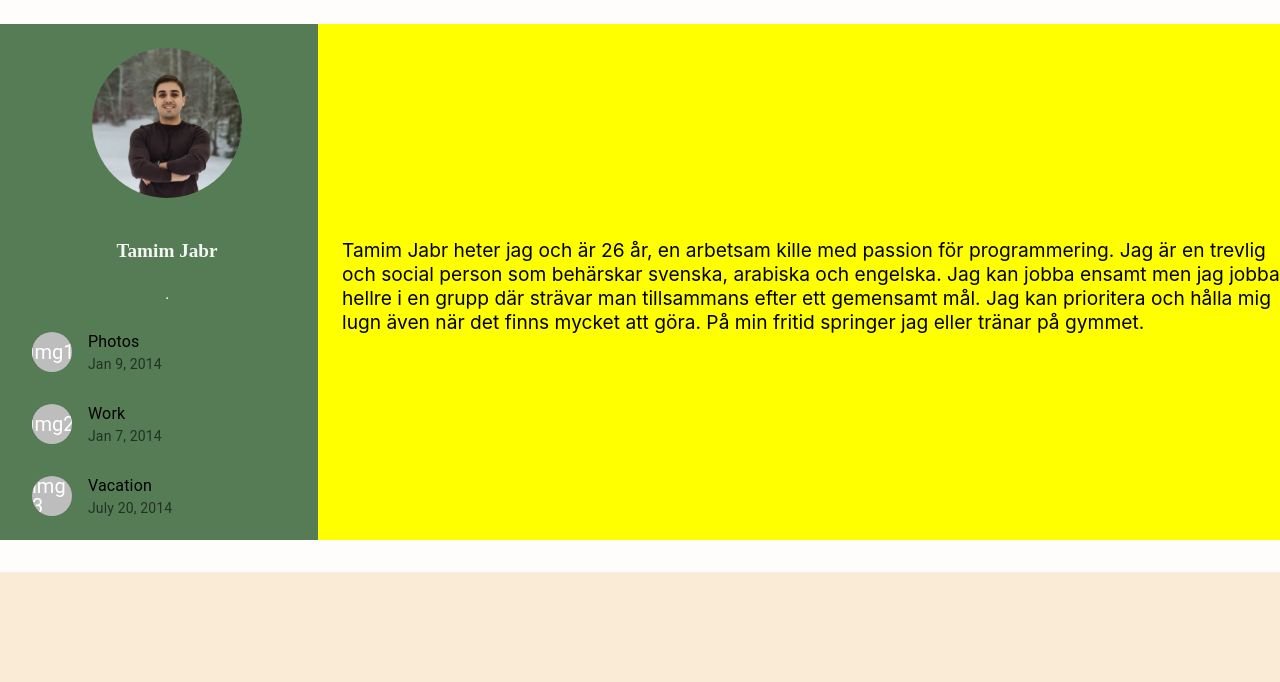
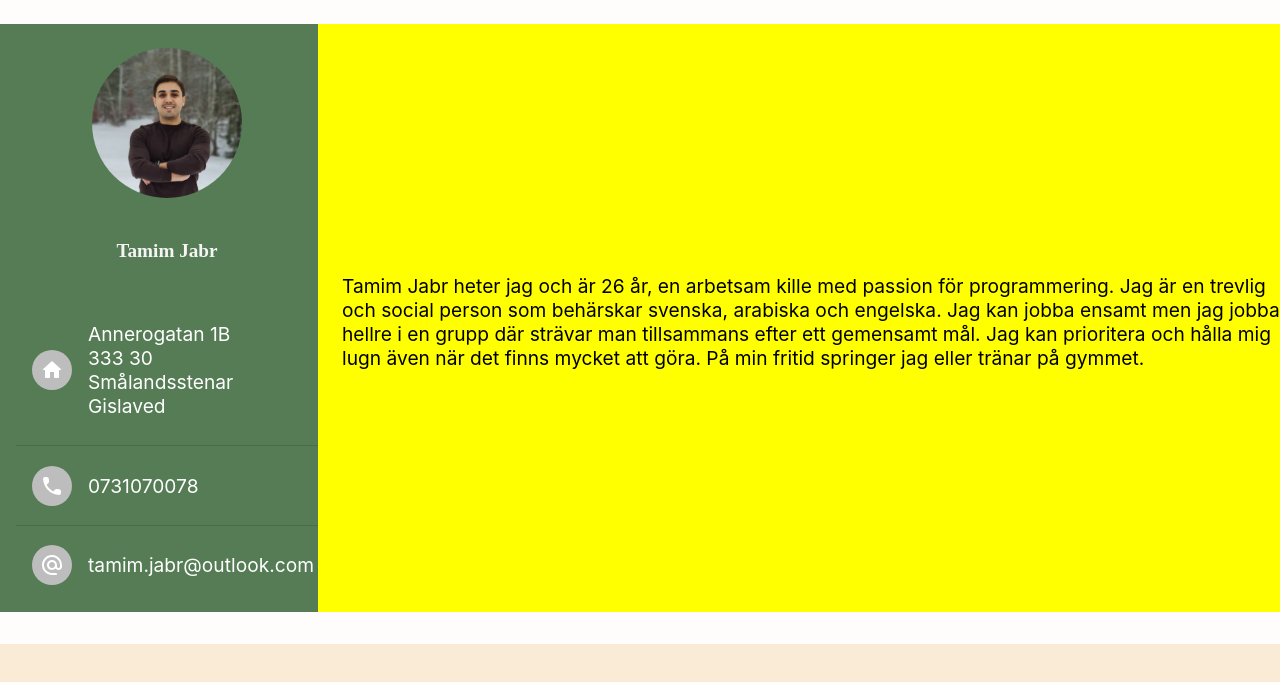
Before and after one commit to Tamimjabr/my-cv-react, a React (Create React App) app: page / in a window 1280 px wide. Shown: the top 682 px of the page. Built offline with nearby package versions, Linux system fonts and the light colour scheme; a web font is replaced by a local one.

Commit message:
add the contact info

```diff
--- a/package.json
+++ b/package.json
@@ -5,6 +5,7 @@
   "dependencies": {
     "@emotion/react": "^11.7.1",
     "@emotion/styled": "^11.6.0",
+    "@mui/icons-material": "^5.2.5",
     "@mui/material": "^5.2.8",
     "@react-spring/types": "^9.4.2",
     "@testing-library/jest-dom": "^5.16.1",
--- a/src/components/ContactInfo.tsx
+++ b/src/components/ContactInfo.tsx
@@ -1,36 +1,40 @@
 import List from '@mui/material/List';
 import ListItem from '@mui/material/ListItem';
-import ListItemText from '@mui/material/ListItemText';
-import ListItemAvatar from '@mui/material/ListItemAvatar';
+import { ListItemAvatar, Divider } from '@mui/material';
 import Avatar from '@mui/material/Avatar';
 import { GREEN } from '../themes/color';
+import HomeRoundedIcon from '@mui/icons-material/HomeRounded';
+import LocalPhoneRoundedIcon from '@mui/icons-material/LocalPhoneRounded';
+import AlternateEmailRoundedIcon from '@mui/icons-material/AlternateEmailRounded';
 
 const ContactInfo = () => {
   return (
-    <List sx={{ width: '100%', maxWidth: 360, bgcolor: `${GREEN}` }}>
+    <List sx={{ width: '100%', maxWidth: 360, bgcolor: `${GREEN}`, color: 'white' }}>
       <ListItem>
         <ListItemAvatar>
           <Avatar>
-            img1
+            <HomeRoundedIcon />
           </Avatar>
         </ListItemAvatar>
-        <ListItemText primary="Photos" secondary="Jan 9, 2014" />
+        <p>Annerogatan 1B <br />333 30 Smålandsstenar <br /> Gislaved</p>
       </ListItem>
+      <Divider />
       <ListItem>
         <ListItemAvatar>
           <Avatar>
-            img2
+            <LocalPhoneRoundedIcon />
           </Avatar>
         </ListItemAvatar>
-        <ListItemText primary="Work" secondary="Jan 7, 2014" />
+        <p>0731070078</p>
       </ListItem>
+      <Divider />
       <ListItem>
         <ListItemAvatar>
           <Avatar>
-            img 3
+            <AlternateEmailRoundedIcon />
           </Avatar>
         </ListItemAvatar>
-        <ListItemText primary="Vacation" secondary="July 20, 2014" />
+        <p>tamim.jabr@outlook.com</p>
       </ListItem>
     </List >
   )
--- a/src/components/Description.tsx
+++ b/src/components/Description.tsx
@@ -47,7 +47,6 @@ const Description: FC = () => {
             <StyledDescriptionContaioner>
               <Avatar src={ProfileImg} alt="porfile-img" sx={{ width: 150, height: 150, m: '1rem auto' }} />
               <StyledH4>Tamim Jabr</StyledH4>
-              <hr />
               <ContactInfo />
             </StyledDescriptionContaioner>
           </Grid>
```
Also changed, not shown: 1 other file (tests, documents, lock files or other folders).
